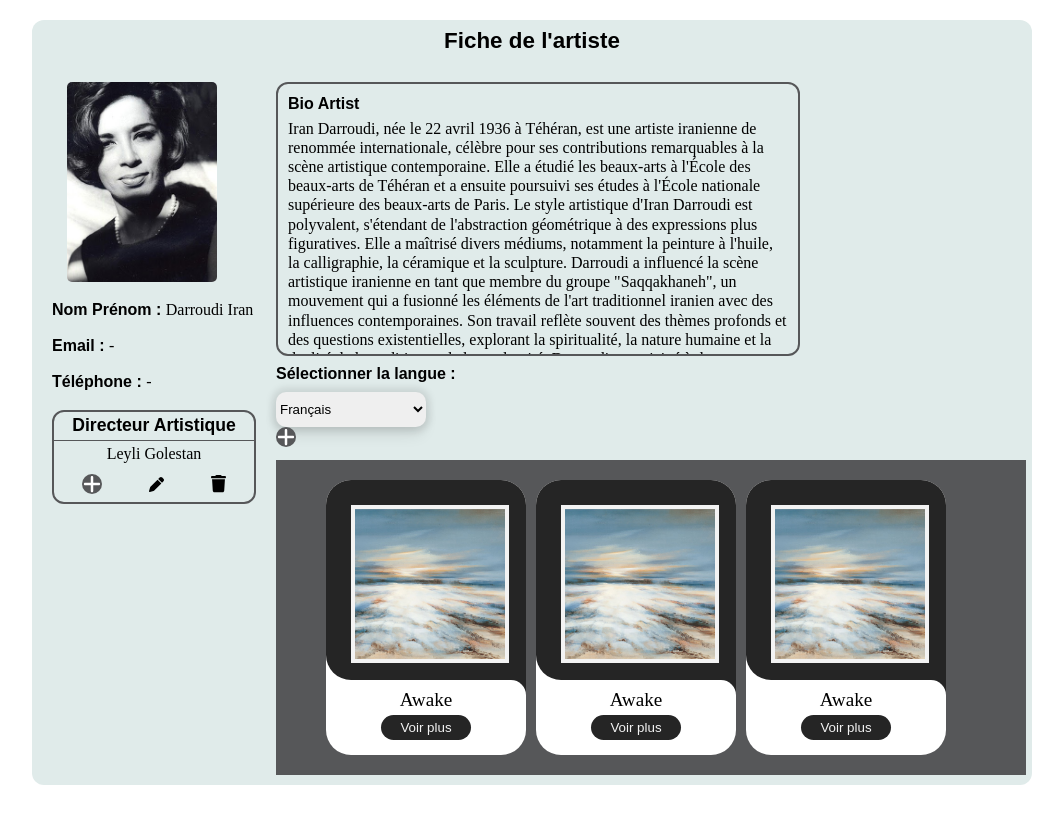
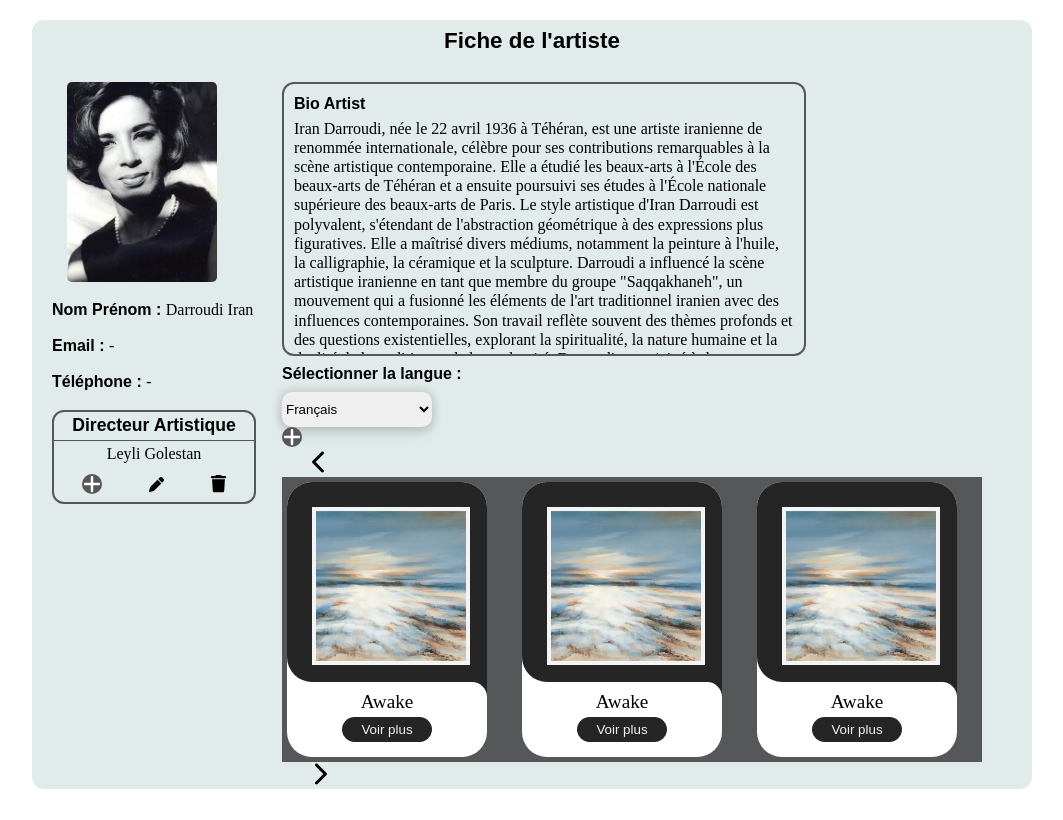
Before and after one commit to alt-ju/GRAND-ANGLE, a PHP site: page /fiche-de-artiste.html in a window 1280 px wide. Shown: the whole page, without its empty margins (108-1171 px from the left). Run offline with PHP 8.4, Linux system fonts and the light colour scheme.

Commit message:
add icon left and right

```diff
--- a/assets/css/style.css
+++ b/assets/css/style.css
@@ -653,25 +653,24 @@ margin-right: 10PX;
   width: 150px;
 }
 
-.slide-container{
-  max-width:1000px;
-  width: 100%;
+.list-artwork{
+  width: 700px;
+  display: flex;
   background-color: var(--PRIMARY);
-  padding: 10px;
-  margin: 10px 0;
-  overflow: scroll;
-  overflow-y: hidden;
+  overflow-x: scroll;
 }
 
- .slide-content{
-  margin: 10px 40px;
+.list-artwork::-webkit-scrollbar{
+  display: none;
 }
-
-.card-wrapper{
-  display: flex;
-
+.card-keeper{
+  width: 100%;
+  display: grid;
+  grid-template-columns: auto auto auto;
+  gap:5px;
+  padding:5px;
+  flex: none;
 }
-
 .card{
   width:200px;
   border-radius: 25px;
--- a/fiche-de-artiste.html
+++ b/fiche-de-artiste.html
@@ -62,11 +62,10 @@ Au-delà de sa carrière artistique, Iran Darroudi a également joué un rôle i
   <option value="Chinois">Chinois</option>
 </select>
 <a href="#" class="ctr-icon"><svg class="plus" xmlns="http://www.w3.org/2000/svg" viewBox="0 0 448 512"><path d="M256 80c0-17.7-14.3-32-32-32s-32 14.3-32 32V224H48c-17.7 0-32 14.3-32 32s14.3 32 32 32H192V432c0 17.7 14.3 32 32 32s32-14.3 32-32V288H400c17.7 0 32-14.3 32-32s-14.3-32-32-32H256V80z"/></svg></a>
-
-<div class="list-ouever-artist">
-  <div class="slide-container">
-    <div class="slide-content">
-      <div class="card-wrapper">
+<div class="artwork-wrapper">
+  <svg xmlns="http://www.w3.org/2000/svg" viewBox="0 0 320 512"><path d="M9.4 233.4c-12.5 12.5-12.5 32.8 0 45.3l192 192c12.5 12.5 32.8 12.5 45.3 0s12.5-32.8 0-45.3L77.3 256 246.6 86.6c12.5-12.5 12.5-32.8 0-45.3s-32.8-12.5-45.3 0l-192 192z"/></svg>
+  <div class="list-artwork">
+    <div class="card-keeper">
       <div class="card">
         <div class="image-content">
           <span class="overlay"></span>
@@ -103,11 +102,13 @@ Au-delà de sa carrière artistique, Iran Darroudi a également joué un rôle i
         <a href="#"><button class="voir-plus">Voir plus</button></a>
         </div>
       </div>
-
     </div>
   </div>
+  <svg xmlns="http://www.w3.org/2000/svg" viewBox="0 0 320 512"><path d="M310.6 233.4c12.5 12.5 12.5 32.8 0 45.3l-192 192c-12.5 12.5-32.8 12.5-45.3 0s-12.5-32.8 0-45.3L242.7 256 73.4 86.6c-12.5-12.5-12.5-32.8 0-45.3s32.8-12.5 45.3 0l192 192z"/></svg>
 </div>
-</div>
+
+
+
 </div>
 
 </div>
```
Lines whose indentation alone changed are shown as unchanged.
